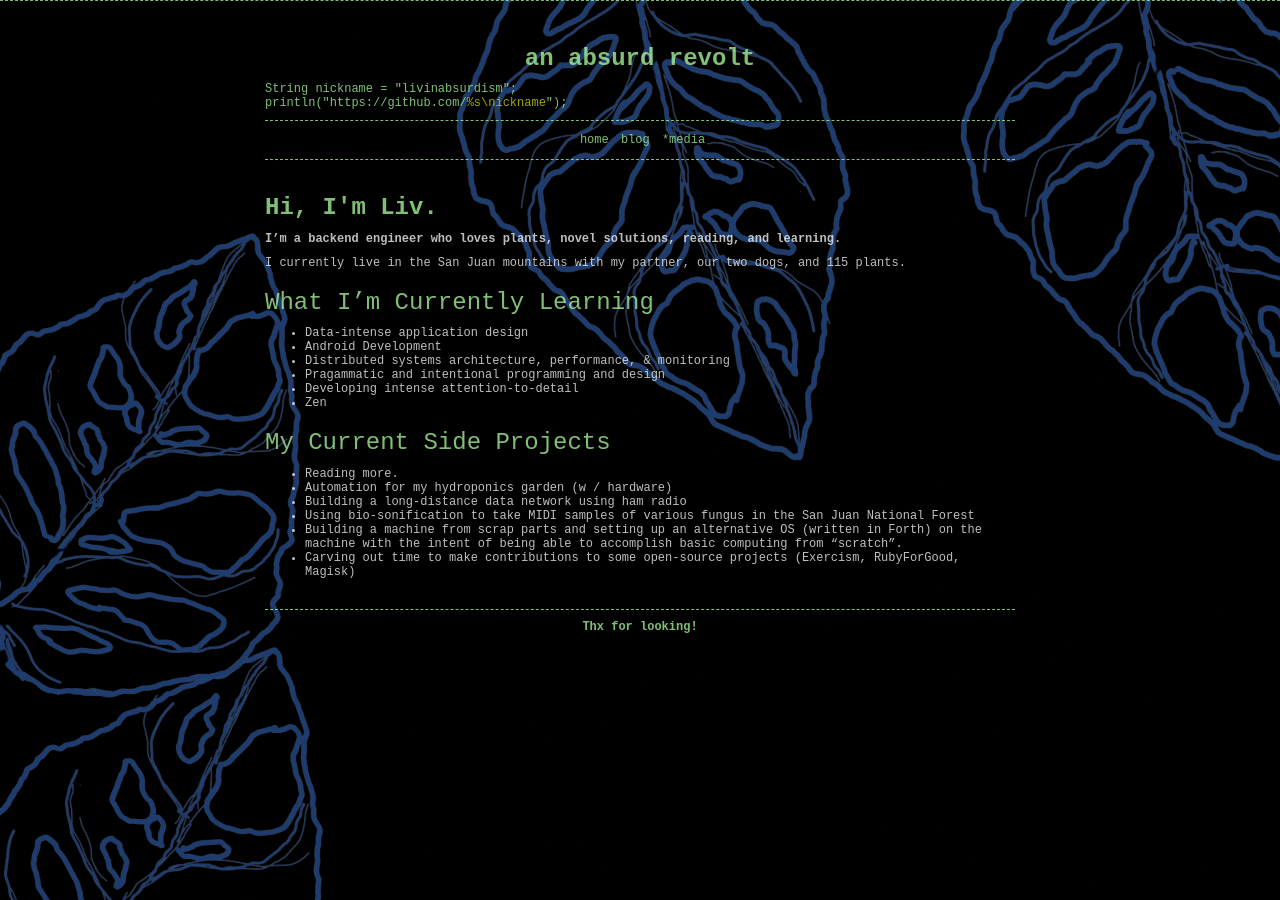
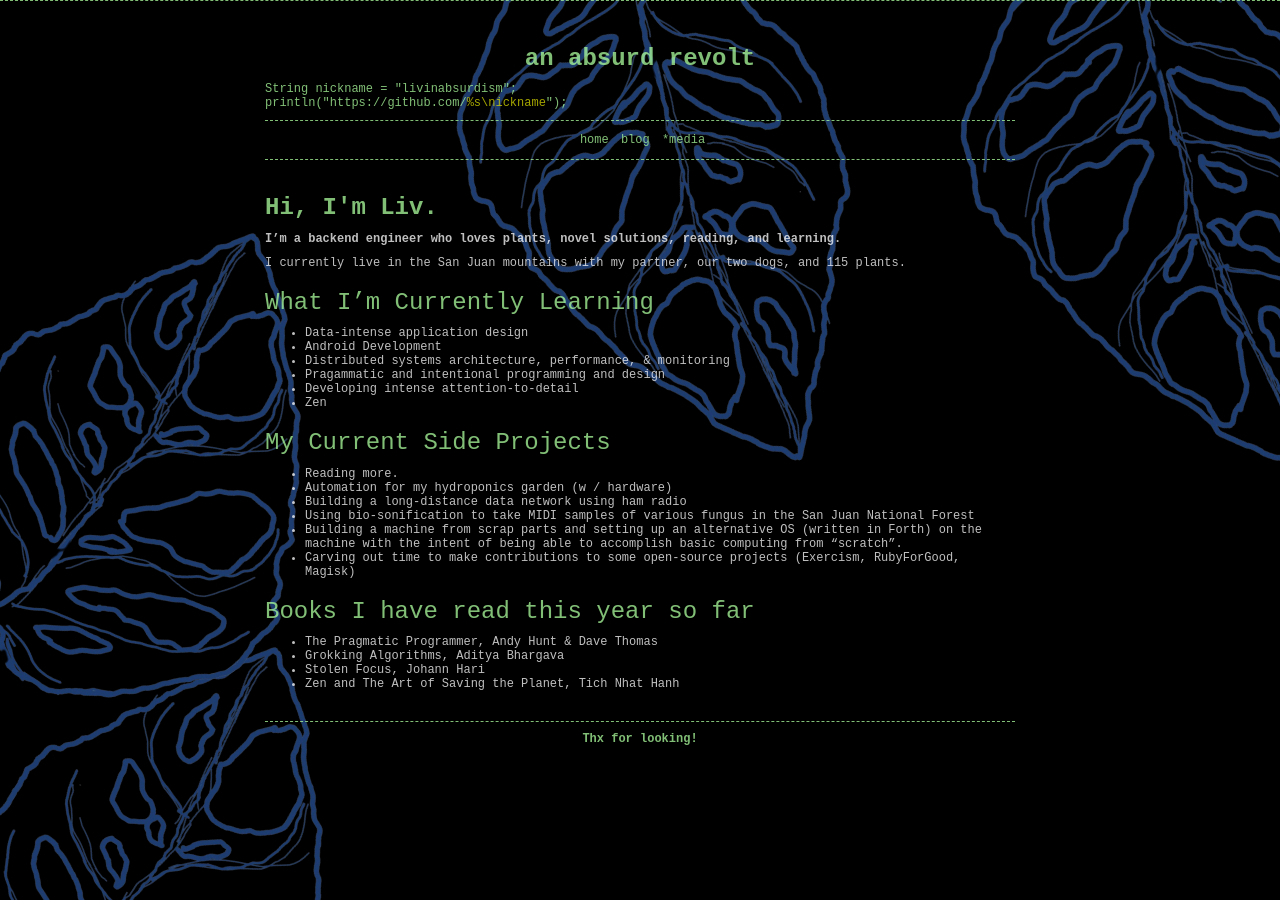
Before and after one commit to LivInAbsurdism/livinabsurdism.github.io, a Jekyll site: the page built from index.md, in a window 1280 px wide. Built offline with Jekyll 4.4.1, drawn with Linux system fonts in a browser that asks for light colours.

Commit message:
add books section

```diff
--- a/index.md
+++ b/index.md
@@ -25,3 +25,9 @@ I currently live in the San Juan mountains with my partner, our two dogs, and 11
 -  Using bio-sonification to take MIDI samples of various fungus in the San Juan National Forest
 -  Building a machine from scrap parts and setting up an alternative OS (written in Forth) on the machine with the intent of being able to accomplish basic computing from "scratch".
 -  Carving out time to make contributions to some open-source projects (Exercism, RubyForGood, Magisk)
+
+### Books I have read this year so far
+-  The Pragmatic Programmer, Andy Hunt & Dave Thomas
+-  Grokking Algorithms, Aditya Bhargava
+-  Stolen Focus, Johann Hari
+-  Zen and The Art of Saving the Planet, Tich Nhat Hanh
```
